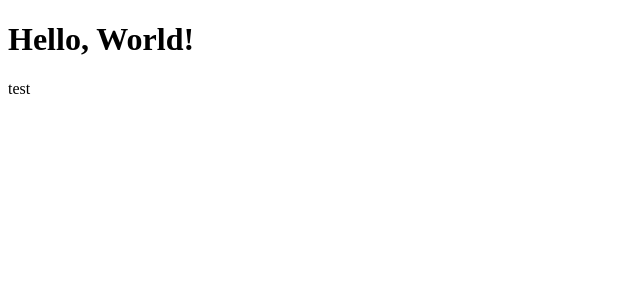
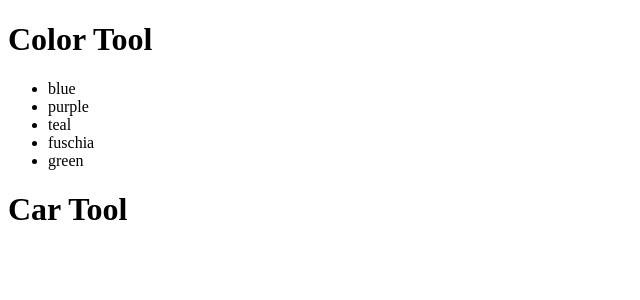
Before and after one commit to t4d-classes/react-redux-typescript_10192020, a React (Create React App) app in the folder demo-app/: page / in a window 1280 px wide. Shown: the top 300 px of the page, without its empty margins (0-640 px from the left). Built offline with nearby package versions, Linux system fonts and the light colour scheme.

Commit message:
add exercise 2

```diff
--- /dev/null
+++ b/demo-app/src/components/CarTool.tsx
@@ -0,0 +1,13 @@
+import React from 'react';
+
+export function CarTool() {
+
+  return (
+    <header>
+      <h1>
+        Car Tool
+      </h1>
+    </header>
+  );
+
+}
--- /dev/null
+++ b/demo-app/src/components/ColorTool.tsx
@@ -0,0 +1,22 @@
+import React from 'react';
+
+export function ColorTool() {
+
+  return (
+    <>
+      <header>
+        <h1>
+          Color Tool
+        </h1>
+      </header>
+      <ul>
+        <li>blue</li>
+        <li>purple</li>
+        <li>teal</li>
+        <li>fuschia</li>
+        <li>green</li>
+      </ul>
+    </>
+  );
+
+}
--- a/demo-app/src/index.tsx
+++ b/demo-app/src/index.tsx
@@ -3,15 +3,19 @@
 import  { render } from 'react-dom';
 
 // named import
-import { HelloWorld } from './components/HelloWorld';
+import { ColorTool } from './components/ColorTool';
+import { CarTool } from './components/CarTool';
 
 render(
   // - custom component, to reference the component we pass in the
   //   function object reference or the class reference
-  // - "HelloWorld" is not being invoked here, the reference to the "HelloWorld"
+  // - "ColorTool" is not being invoked here, the reference to the "ColorTool"
   //   function is being passed in
   // - JSX - always start with an uppercase letter
-  // React.createElement(HelloWorld),
-  <HelloWorld />,
+  // React.createElement(ColorTool),
+  <>
+    <ColorTool />
+    <CarTool />
+  </>,
   document.querySelector('#root'),
 );
```
Also changed, not shown: demo-app/exercises/exercise-2.md (added, +13 -0 lines).
